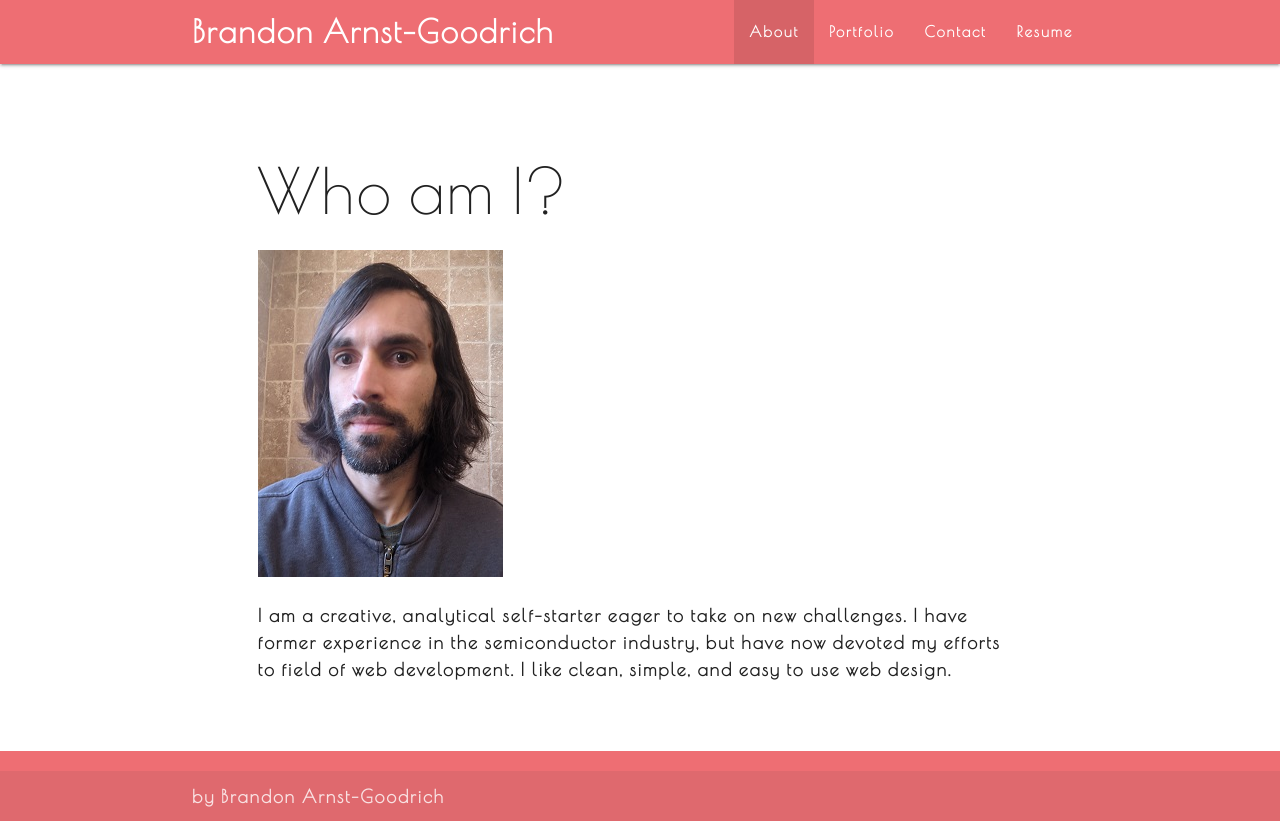
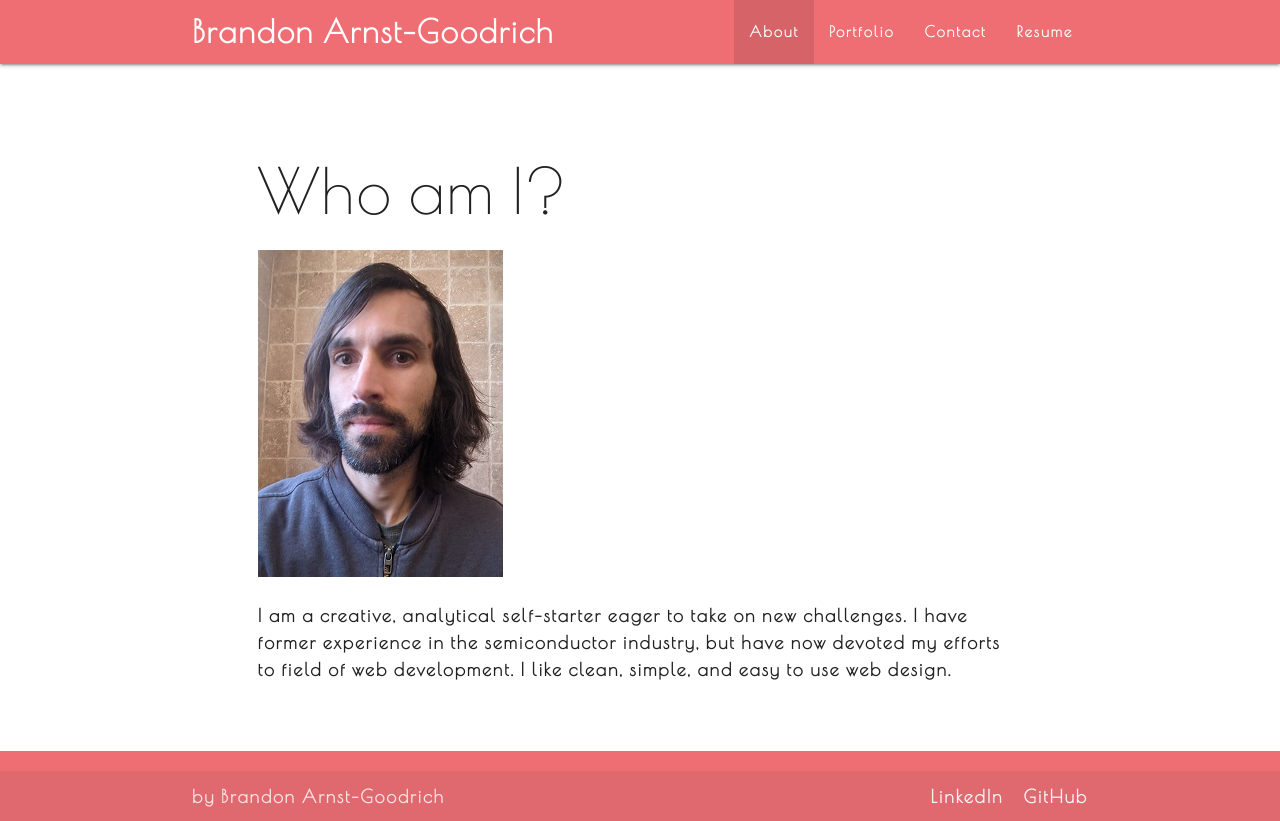
Before and after one commit to BrandonAG/my-portfolio, a React (Create React App) app: page / in a window 1280 px wide. Built offline with nearby package versions, Linux system fonts and the light colour scheme.

Commit message:
added links in footer

```diff
--- a/src/App.js
+++ b/src/App.js
@@ -42,6 +42,8 @@ function App() {
           <div className="footer-copyright">
             <div className="container">
             by Brandon Arnst-Goodrich
+            <a class="grey-text text-lighten-4 right" href="https://github.com/BrandonAG" target="_blank">GitHub</a>
+            <a class="grey-text text-lighten-4 right" href="https://www.linkedin.com/in/brandon-arnst-goodrich-89677b84" target="_blank">LinkedIn</a>
             </div>
           </div>
         </footer>
--- a/src/assets/materialize/custom.css
+++ b/src/assets/materialize/custom.css
@@ -28,3 +28,7 @@ body {
 .navActive {
   background-color: rgba(0, 0, 0, 0.1);
 }
+
+footer a {
+  padding-left: 20px;
+}
```
